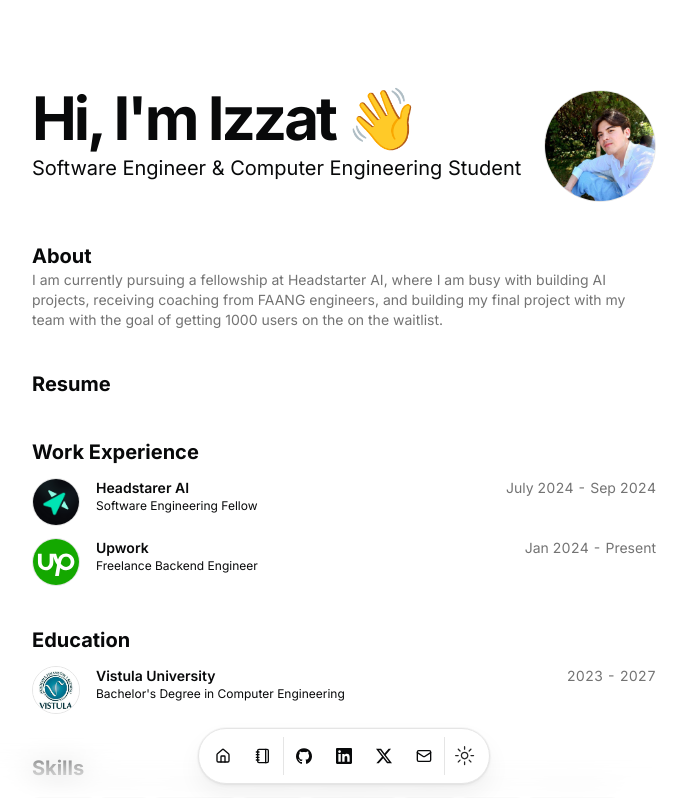
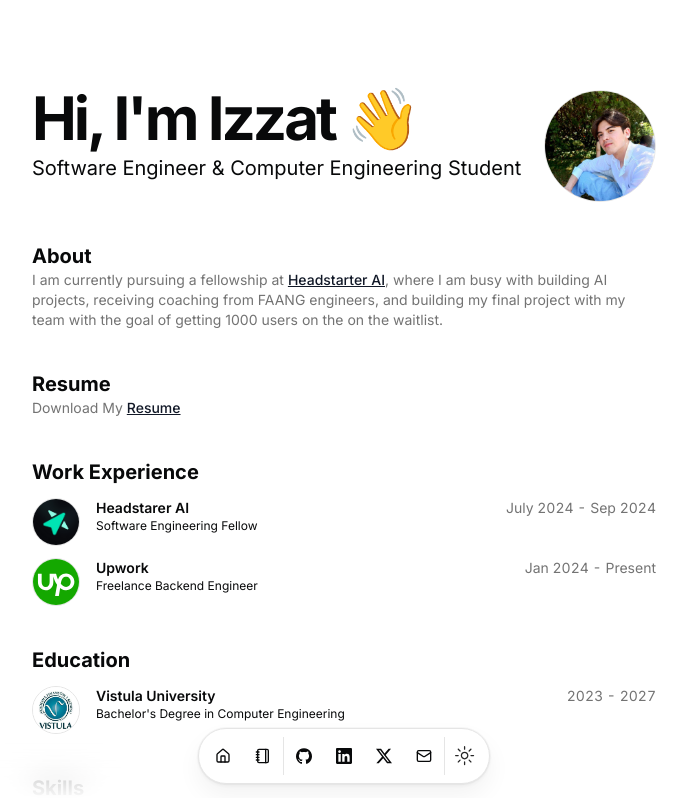
Before and after one commit to izzatkarimov/personal-portfolio, a Next.js app: page / in a window 1280 px wide. Shown: the top 798 px of the page, without its empty margins (296-983 px from the left). Built offline with nearby package versions, Linux system fonts and the light colour scheme.

Commit message:
commit changes

```diff
--- a/src/app/page.tsx
+++ b/src/app/page.tsx
@@ -49,11 +49,18 @@
           </Markdown>
         </BlurFade>
       </section>
+
       <section id="resume">
         <BlurFade delay={BLUR_FADE_DELAY * 3}>
           <h2 className="text-xl font-bold">Resume</h2>
         </BlurFade>
+        <BlurFade delay={BLUR_FADE_DELAY * 4}>
+          <Markdown className="prose max-w-full text-pretty font-sans text-sm text-muted-foreground dark:prose-invert">
+            {DATA.resume}
+          </Markdown>
+        </BlurFade>
       </section>
+
       <section id="work">
         <div className="flex min-h-0 flex-col gap-y-3">
           <BlurFade delay={BLUR_FADE_DELAY * 5}>
--- a/src/data/resume.tsx
+++ b/src/data/resume.tsx
@@ -1,7 +1,7 @@
 import { Icons } from "@/components/icons";
 import { ResumeCard } from "@/components/resume-card";
 import { ResumeIcon } from "@radix-ui/react-icons";
-import { CodeIcon, File, HomeIcon, NotebookIcon } from "lucide-react";
+import { CodeIcon, HomeIcon, NotebookIcon } from "lucide-react";
 import { Document } from "postcss";
 
 export const DATA = {
@@ -13,7 +13,8 @@
   description:
     "Software Engineer & Computer Engineering Student",
   summary:
-    "I am currently pursuing a fellowship at Headstarter AI, where I am busy with building AI projects, receiving coaching from FAANG engineers, and building my final project with my team with the goal of getting 1000 users on the on the waitlist.",
+    "I am currently pursuing a fellowship at [Headstarter AI](https://headstarter.co), where I am busy with building AI projects, receiving coaching from FAANG engineers, and building my final project with my team with the goal of getting 1000 users on the on the waitlist.",
+  resume: "Download My [Resume](https://www.linkedin.com/in/izzat-karimov/)",
   avatarUrl: "/izzat-karimov.jpeg",
   skills: [
     "Python",
```
